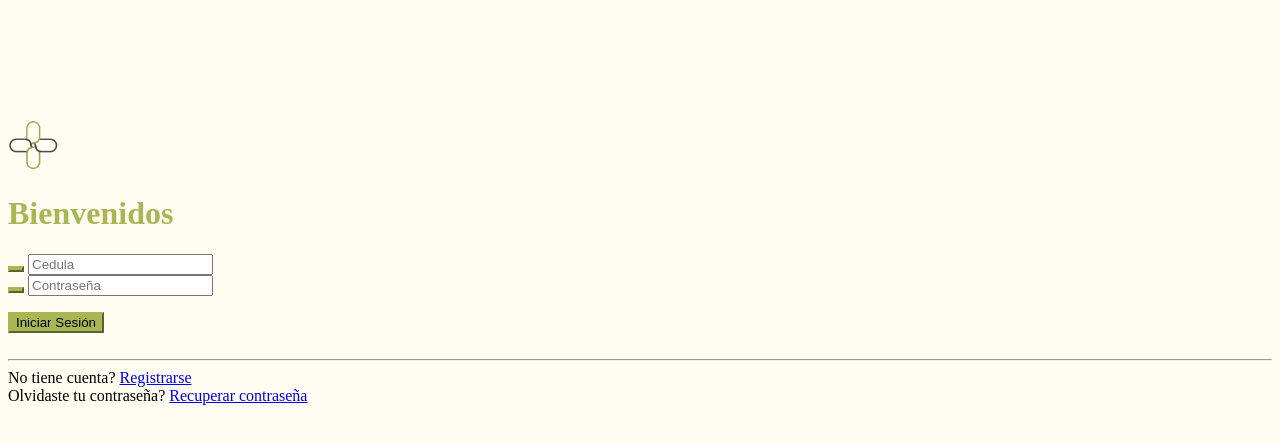
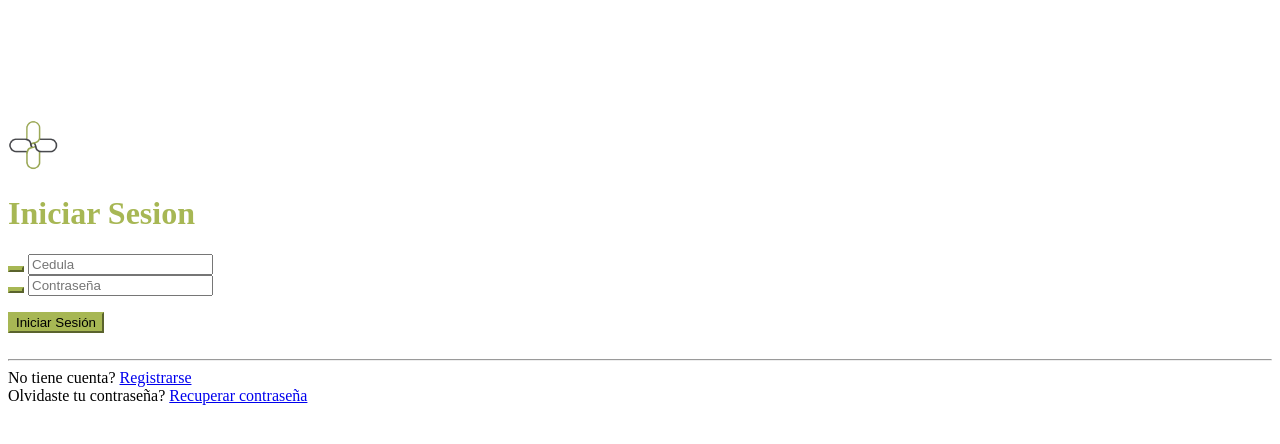
Before and after one commit to ricardojparram/MediSalud-envolved, a PHP site: template vista/sesion/loginVista.php in a window 1280 px wide. Shown: the top 444 px of the page. Run offline with PHP 8.4, Linux system fonts and the light colour scheme; the template is opened without the code that fills it, so the values that code supplies are empty.

Commit message:
modificacion de las sesiones

```diff
--- a/assets/css/login.css
+++ b/assets/css/login.css
@@ -1,11 +1,7 @@
 #body{
-    background: #fffcf2;
+    background-color: white
 }
-.bg{
-     background-image: url("../img/Logo_confondo2.png");
-     background-position: center;
-     background-size: cover;
-    }
+
 .Shade{
 	box-shadow: 0 4px 8px 0 rgba(0, 0, 0, 0.2), 0 6px 20px 0 rgba(0, 0, 0, 0.19);
 }
@@ -17,7 +13,7 @@
 	margin: 0;
 	padding: 0;
 }
-.container{
+.carLogin{
 	margin-top: 15vh;
 }
 .btn-primary{
--- a/assets/css/tienda.css
+++ b/assets/css/tienda.css
@@ -1,5 +1,5 @@
-body{
-    background-color: rgb(255 252 242);
+#body{
+    background-color: white
 }
 
 #carrusel{
--- a/vista/sesion/loginVista.php
+++ b/vista/sesion/loginVista.php
@@ -8,19 +8,28 @@
 
     <?php  $VarComp->header();?>
     <link href="assets/css/login.css" rel="stylesheet">
+    <link rel="stylesheet" href="assets/css/tienda.css">
 
 </head>
 
+
+
 <body class="bg-gradient-primary" id="body">
 
-  <div class="container w-75">
+<header class="w-100 h-100">
 
-    <div class="card o-hidden border-0 shadow-lg my-5">
-      <div class="card-body p-0">
+  <!-- Barra navegadora -->
+    <?php $Nav->nav(); ?>
+
+  </header>
+
+  <div class="container carLogin col-xl-5 col-lg-7 col-sm-8">
+
+    <div class="o-hidden border-0 my-5">
+      <div class=" p-0">
                 <!-- Nested Row within Card Body -->
         <div class="row">
-          <div class="col-md-4 col-lg-5 d-none d-lg-block bg "></div>
-              <div class="col-lg-7">
+              <div class="w-100">
                  <div class="p-5">
 
                     <div class="text-end">
@@ -28,7 +37,7 @@
                     </div>
 
                         <div class="text-center">
-                          <h1 class="B fw-bold text-center py-2 ">Bienvenidos</h1>
+                          <h1 class="B fw-bold text-center py-2 ">Iniciar Sesion</h1>
                         </div>
 
                         <form class="user">
```
Also changed, not shown: vista/sesion/recuperarVista.php (+11 -5 lines), vista/sesion/registroVista.php (+12 -5 lines), 4 other files.
